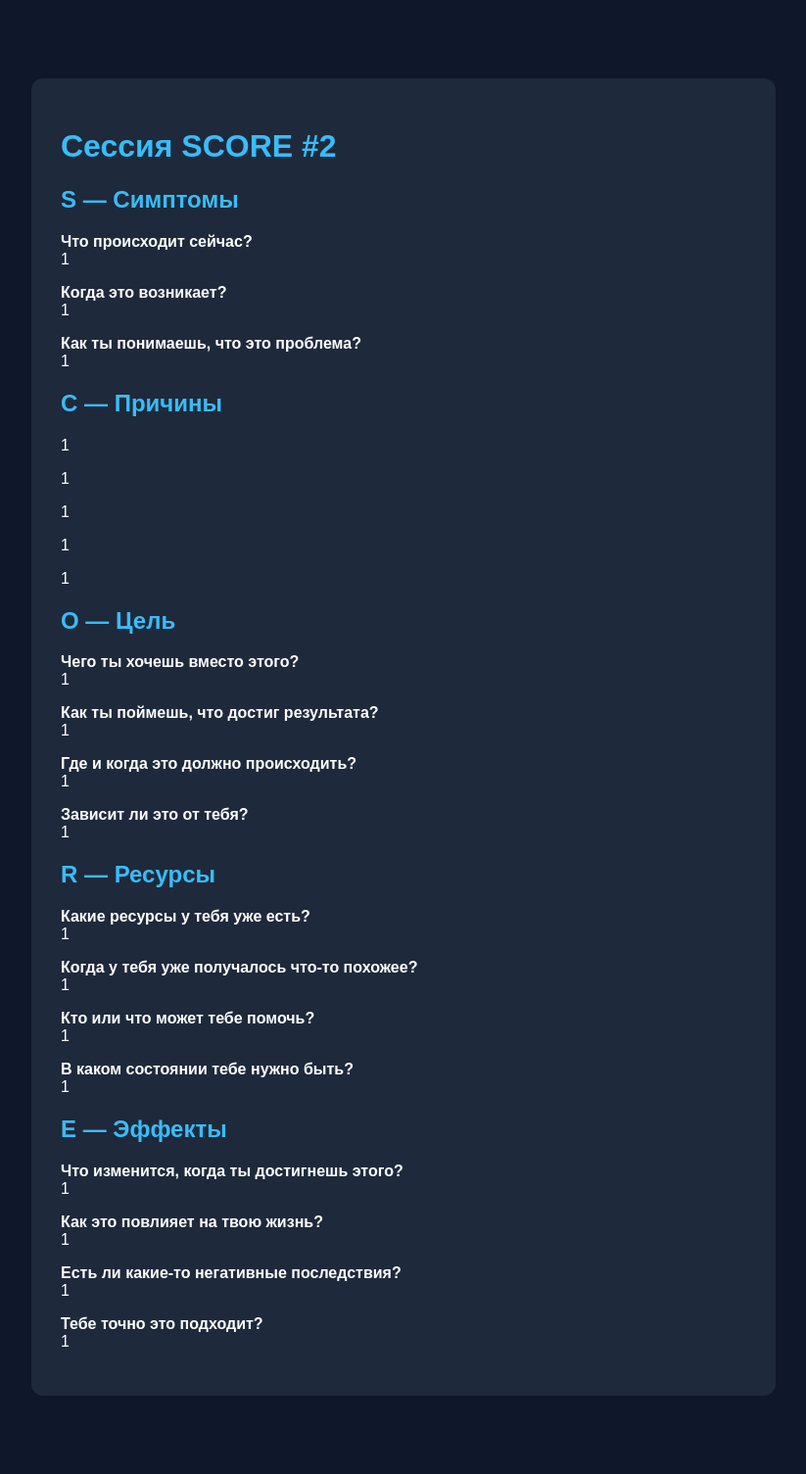
After one commit to TheTosS/score-project, a Django app: page /report/2/ in a window 1280 px wide. The commit adds this page. Shown: the whole page at 98% size, without its empty margins (228-1051 px from the left). Run offline with Django 5.2, Linux system fonts and the light colour scheme; data comes from the database, SQL or seed files in the repository; both versions use the stored data as it was after the commit.

Commit message:
Score_beta_1.1

```diff
--- /dev/null
+++ b/core/static/core/style.css
@@ -0,0 +1,42 @@
+body {
+    font-family: Arial, sans-serif;
+    background: #0f172a;
+    color: white;
+    margin: 0;
+    padding: 0;
+}
+
+.container {
+    max-width: 700px;
+    margin: 80px auto;
+    padding: 30px;
+    background: #1e293b;
+    border-radius: 12px;
+}
+
+h1, h2 {
+    color: #38bdf8;
+}
+
+input {
+    width: 100%;
+    padding: 12px;
+    margin-top: 15px;
+    border-radius: 8px;
+    border: none;
+}
+
+button {
+    margin-top: 20px;
+    padding: 12px 20px;
+    background: #38bdf8;
+    border: none;
+    border-radius: 8px;
+    color: black;
+    font-weight: bold;
+    cursor: pointer;
+}
+
+button:hover {
+    background: #0ea5e9;
+}
--- a/core/templates/core/done.html
+++ b/core/templates/core/done.html
@@ -1,2 +1,5 @@
+{% load static %}
+<link rel="stylesheet" href="{% static 'core/style.css' %}">
+
 <h2>Блок S завершен</h2>
 <a href="/c/">Перейти к причинам (C)</a>
--- a/core/templates/core/done_c.html
+++ b/core/templates/core/done_c.html
@@ -1,3 +1,6 @@
+{% load static %}
+<link rel="stylesheet" href="{% static 'core/style.css' %}">
+
 <h2>Причины проработаны</h2>
 <p>Ты дошёл до глубинной причины.</p>
 <a href="/o/">Перейти к результату (O)</a>
--- a/core/templates/core/done_o.html
+++ b/core/templates/core/done_o.html
@@ -1,3 +1,6 @@
+{% load static %}
+<link rel="stylesheet" href="{% static 'core/style.css' %}">
+
 <h2>Цель сформирована</h2>
 <p>Переходим к ресурсам (R)...</p>
 
--- a/core/templates/core/done_r.html
+++ b/core/templates/core/done_r.html
@@ -1,3 +1,6 @@
+{% load static %}
+<link rel="stylesheet" href="{% static 'core/style.css' %}">
+
 <h2>Ресурсы определены</h2>
 <p>Переходим к эффектам (E)...</p>
 
--- /dev/null
+++ b/core/templates/core/report.html
@@ -0,0 +1,31 @@
+{% load static %}
+<link rel="stylesheet" href="{% static 'core/style.css' %}">
+
+<div class="container">
+    <h1>Сессия SCORE #{{ session.id }}</h1>
+
+    <h2>S — Симптомы</h2>
+    {% for a in data.S %}
+        <p><b>{{ a.question }}</b><br>{{ a.answer }}</p>
+    {% endfor %}
+
+    <h2>C — Причины</h2>
+    {% for a in data.C %}
+        <p>{{ a.answer }}</p>
+    {% endfor %}
+
+    <h2>O — Цель</h2>
+    {% for a in data.O %}
+        <p><b>{{ a.question }}</b><br>{{ a.answer }}</p>
+    {% endfor %}
+
+    <h2>R — Ресурсы</h2>
+    {% for a in data.R %}
+        <p><b>{{ a.question }}</b><br>{{ a.answer }}</p>
+    {% endfor %}
+
+    <h2>E — Эффекты</h2>
+    {% for a in data.E %}
+        <p><b>{{ a.question }}</b><br>{{ a.answer }}</p>
+    {% endfor %}
+</div>
--- a/core/templates/core/step_c.html
+++ b/core/templates/core/step_c.html
@@ -1,3 +1,6 @@
+{% load static %}
+<link rel="stylesheet" href="{% static 'core/style.css' %}">
+
 <h2>{{ question }}</h2>
 
 <form method="post">
--- a/core/templates/core/step_e.html
+++ b/core/templates/core/step_e.html
@@ -1,3 +1,6 @@
+{% load static %}
+<link rel="stylesheet" href="{% static 'core/style.css' %}">
+
 <h2>{{ question }}</h2>
 
 <form method="post">
--- a/core/templates/core/step_o.html
+++ b/core/templates/core/step_o.html
@@ -1,3 +1,6 @@
+{% load static %}
+<link rel="stylesheet" href="{% static 'core/style.css' %}">
+
 <h2>{{ question }}</h2>
 
 <form method="post">
--- a/core/templates/core/step_r.html
+++ b/core/templates/core/step_r.html
@@ -1,3 +1,6 @@
+{% load static %}
+<link rel="stylesheet" href="{% static 'core/style.css' %}">
+
 <h2>{{ question }}</h2>
 
 <form method="post">
--- a/core/urls.py
+++ b/core/urls.py
@@ -7,4 +7,5 @@ urlpatterns = [
     path('o/', views.step_o),
     path('r/', views.step_r),
     path('e/', views.step_e),
+    path('report/<int:session_id>/', views.report),
 ]
--- a/core/views.py
+++ b/core/views.py
@@ -1,5 +1,6 @@
 from django.shortcuts import render
 from .models import Session, Answer
+from collections import defaultdict
 
 QUESTIONS_S = [
     "Что происходит сейчас?",
@@ -207,9 +208,25 @@ def step_e(request):
         step = 0
 
     if step >= len(QUESTIONS_E):
-        return render(request, "core/done_all.html")
+        return render(request, "core/done_all.html", {
+            "session_id": session.id
+        })
 
     return render(request, "core/step_e.html", {
         "question": QUESTIONS_E[step],
         "step": step
     })
+
+def report(request, session_id):
+    session = Session.objects.get(id=session_id)
+    answers = Answer.objects.filter(session=session).order_by("step", "order")
+
+    data = defaultdict(list)
+
+    for ans in answers:
+        data[ans.step].append(ans)
+
+    return render(request, "core/report.html", {
+        "data": data,
+        "session": session
+    })
```
Also changed, not shown: core/templates/core/done_all.html (+10 -10 lines), core/templates/core/step.html (+6 -1 lines), db.sqlite3.
